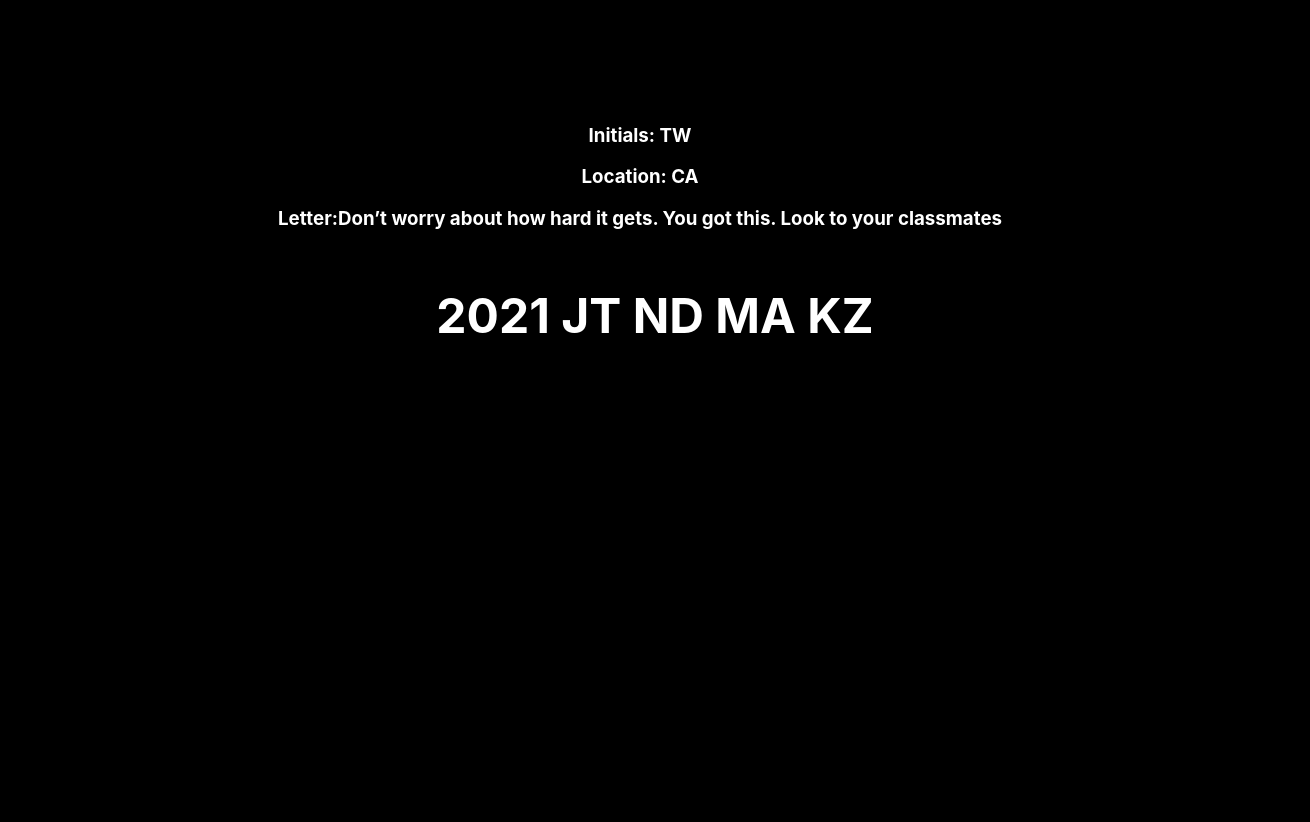
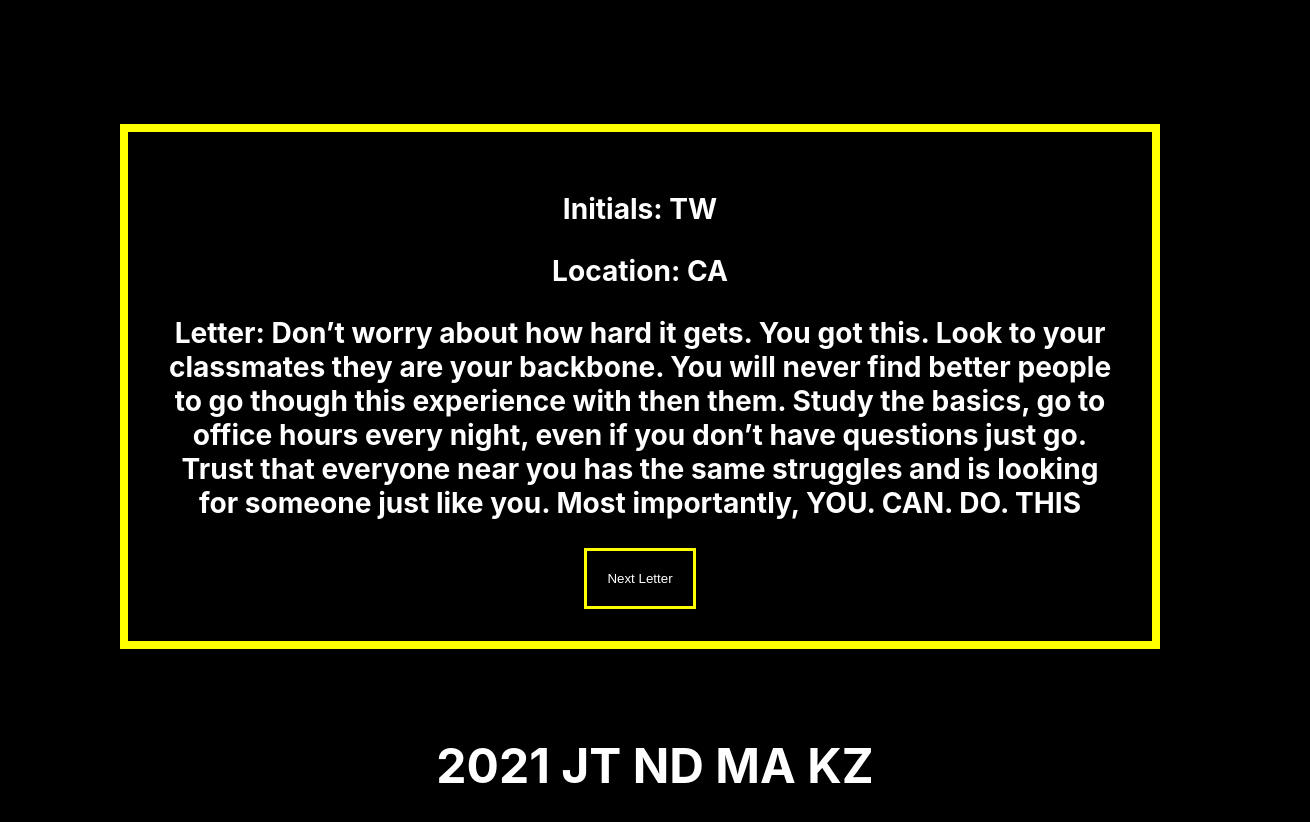
Before and after one commit to taubman33/studentlettersFE, a React (Create React App) app in the folder student-letters/: page / in a window 1280 px wide. Shown: the part 400-1222 px from the top of the page, 1310 px wide, since content can reach past the window. Before the commit the page ends 800 px from the top, so only its background shows below. Built offline with nearby package versions, Linux system fonts and the light colour scheme.

Commit message:
adding button functionality

```diff
--- a/student-letters/src/App.css
+++ b/student-letters/src/App.css
@@ -13,7 +13,6 @@ body {
   font-size: 2rem;
   background-color: black;
   color: white;
-  position: fixed;
   bottom: 0;
   width: 100%;
   text-align: center;
@@ -33,13 +32,26 @@ body {
   margin-top: 2rem;
 }
 
+
+.Main {
+  width: 80%;
+  margin: auto;
+  border: .5rem solid yellow
+}
+
 .Main-container {
 margin-top: 10rem;
+}
+
+.Main-text {
+  padding: 2rem;
+  font-size: 1.5rem;
+}
 
 
+button {
+  background-color: black;
+  border: 3px solid yellow;
+  color: white;
+  padding: 20px;
 }
-
-.Main {
-  width: 60%;
-  margin: auto;
-}
--- a/student-letters/src/components/Main.js
+++ b/student-letters/src/components/Main.js
@@ -1,21 +1,129 @@
 import React from 'react';
 
-function Main(props) {
-    return (
-        <div className = "Main-container">
-            <div className = "Main">
-   <h3>Initials: TW </h3>
-   <h3>Location: CA </h3>
-   <h3>Letter:Don’t worry about how hard it gets.  You got this. Look to your classmates they are your backbone.  You will never find better people to go though this experience with then them.  Study the basics, go to office hours every night, even if you don’t have questions just go.  Trust that everyone near you has the same struggles and is looking for someone just like you. Most importantly, YOU. CAN. DO. THIS </h3>
-   </div>
-   {/* <h3>Initials: {letters.intials}</h3>
-   <h3>Location: {letters.location} </h3>
-   <h3>Letter: {letters.letter} </h3> */}
+
+let letters = [
+       {
+        Initials: "TW",
+        Location: "CA",
+        Letter: "Don’t worry about how hard it gets.  You got this. Look to your classmates they are your backbone.  You will never find better people to go though this experience with then them.  Study the basics, go to office hours every night, even if you don’t have questions just go.  Trust that everyone near you has the same struggles and is looking for someone just like you. Most importantly, YOU. CAN. DO. THIS"
+       },
+
+        {
+        Initials: "DL",
+        Location: "FLA",
+        Letter: "I believe that if you want to succeed in this course you must follow some rules. No matter how difficult it is, DO NOT compare yourself to others. Do not be shy and ask as many questions as you can. It's okay not to understand a concept right away, just keep practicing because it will click eventually. Lastly, DO NOT give up for hard work will never fail you. The light at the end of the tunnel is much closer than you think"
+        },
+
+
+        {
+        Initials: "FA",
+        Location: "NY",
+        Letter:`Hey, you made it. You chose to begin this journey of learning, professional development, and personal growth. The next few weeks are gonna feel like an immense struggle, like Sisyphus rolling a boulder up a hill, only for it to fall down, and you having to start again. Just like Sisyphus, pick yourself back up, and get back at it. Keep trying. That's how you get better. Every time you try, you'll learn something new. You'll figure out a bug. You'll think, "hey, this is starting to sorta make sense?" That's the most important thing. Don't give up.
+        If you can, build a community with your cohort. They will be your best friends during this process. Be kind, help each other. Level up together. Who knows, one day that person in your cohort could be starting up their own company, and they'll remember you and want you on their team.
+        Nothing worth having ever came easy. Believe in yourself. Everything else will follow. Good luck!`
+        },
+
+        {
+        Initials: "JS",
+        Location: "TX",
+        Letter: `Dear future SEI student,
+        Sometimes, while learning this content, or doing a lab, or a break out room, or whatever, you’re going to be like: “I don’t know what the fuck is going on.” But, it’ll be ok. You’ll get it with practice, the logic will make sense after the next lesson, it will click while you are brushing your teeth later, when you make a sandwich, or some other dumb unrelated activity. Reach out to the instructors, they know whats up.
+        Other times, your power will go out. You’re gonna be out of power for five days, and water too, cause why not. You’re gonna have to get snow out of the yard to flush a turd at 2300 while it is 5 degrees. And you will probably live through all of that, just to be a week behind in class. But then, all of your instructors, and peers are going to rally and help you make it through all of that.
+        It’ll work out, just keep on trying. It’ll click, and you’ll finish it.`
+        },
+
+
+        {
+        Initials: "KZ",
+        Location: "NY",
+        Letter:`Starting this program with no prior experience or background in coding was big challenge for me. Many times I felt like I may not be able to keep up with the material being presented to us, sometimes weeks at a time. But there were many others who felt the same and I was not alone. The entire class, both students and teachers, have been such a  big help in completing this program. Also taking the time after classes to practice helped tremendously. Remember that you are braver than you think, stronger than you seem, smarter than you think, and you are not alone, you are supported by the entire cohort. You got THIS!!!`
+        },
+
+
+        {
+        Initials: "JS",
+        Location: "TX",
+        Letter: `Just get comfortable being uncomfortable. It's going to be fast, you will not understand everything. When lost ask questions, learn how to google errors and research the causes. Above all else keep calm, don't let the stress build up even more by panicking. Don't compare yourself to anyone, just try your best and give it your all. Lastly, don't be an island and go to office hours.`
+        },
+
+        {
+        Initials: "MG",
+        Location: "TX",
+        Letter: `Dear Future GA Students :
+        There's several things I'd do on a daily basis during my time at GA, without fail. I'd question myself and wonder if I'd last in the program after spending more than three hours on a single bug. I'd cry at 4am trying to finish homework in time. I'd sleep for less than two hours a night sometimes.
+        This will probably be one of the most challenging things you take on in life. But what you'll find, after many sleepless nights, too much coffee, lots of chit chat in breakout rooms, you'll find that it'd become one of the most rewarding things of you're life.
+        You may question whether you're suited for this. As an art student with no prior experience programming, I'd ask myself that question constantly. But when my code worked, my program ran, the console was clear, and I'd present in class - those questions, fears, worries, and concerns would wash away.
+        If you're questioning whether you're good enough - you are. If you're worried whether you're too slow or too behind - you're right where you need to be.`
+        },
+
+
+        {
+        Initials: "JC",
+        Location: "IL",
+        Letter: `Dear future SEI student(s):
+        I don't know how many years went by where, in the deepest recesses of my mind, a voice was quietly whispering to me "You deserve to be something more", and, in that time, how quick I was to dismiss it. But the day I decided to give that voice a proper listen was when I made the move to join a coding boot camp. To say nothing of the quality of the institute or the course composition, making the choice to try to be better changed my life in such a profound way. Not only from the skills I learned or the discipline instilled in me, but for the people that made that same choice with me. My cohort-mates, the fine folks I've learned to know and love in the last 3 months changed my life and and we all became something more, together.
+        So make the choice to be something more, no matter how daunting or insurmountable it may seem. You won't be alone in making it.`
+        },
+
+
+        {
+        Initials: "BR",
+        Location: "ME",
+        Letter: `This course will be challenging. But you will learn so much information that will be useful to you in the future. There will be days when you'll feel like giving up. There will be times when you have no idea what you're typing. Keep typing anyway. All of the smaller pieces eventually come together to form a bigger picture. And you'll be able to start building everything on your own. DO NOT be afraid to ask questions, or for extra help. The instructors want nothing but for you to succeed. And you will. You've got this.`
+        },
+
+
+        {
+        Initials: "MA",
+        Location: "CA",
+        Letter: `Your commitment to yourself will take you through this journey. It's going to be challenging, but it will be worth the hours in front of your computer. Stay hydrated, meal prep, and remember why you decided to take this cohort on. It's not forever, although it might feel like it at times, and it will fly by. Believe me, if I can do it, you a million percent can do it. Give yourself a break and keep moving forward.`
+        },
+
+        {
+        Initials: "KW",
+        Location: "UT",
+        Letter: `Dear future cohort member,
+        You have begun quite a journey. You will make SO much progress in the coming weeks, it is hard to really imagine the progress you will make. Undoubtedly you will find yourself feeling in over your head, and overwhelmed by the pace of the class.
+        Please take this from me, a student who came in to this course with no prior experience and at one point was feeling ready to break down emotionally due to stress on a daily basis - You will become more comfortable. You will get your head back above the water. Believe in yourself, put one foot in front of the other and just make it one day at a time. You will get there, and you will surprise yourself by how much you learn. Soon enough you will feel like you are on top of the world. Keep going!`
+        },
+
+        {
+        Initials: 'MA',
+        Location: 'IN',
+        Letter : "Before coming into this course, you have to understand this is an intense software immersive course and you will encounter multiple errors but don't give up! Failure is just another step closer to success, Being fearful of failure limits what you can do. Like Warren Buffet said, “the more you learn, the more you earn.” Learn to be uncomfortable to discover your limits. Overcoming your fear of failure will not only make you a better person, but it will make life easier. It will open a variety of opportunities. “Once you become fearless, life becomes limitless.” The best investment you can make is in yourself."
+        }
+]
 
 
 
-    <button id="next-letter">Next Letter</button>
 
+function Main(props) {
+
+    let num = 0;
+    const raiseNum = () => {
+        num = num + 1
+
+        if (num > letters.length) {
+            num = 0
+        }
+        console.log(num)
+        console.log("button working")
+    }
+
+    return (
+    <div className = "Main-container">
+         <div className = "Main">
+            <div className="Main-text">
+
+            <h3>Initials: {letters[num].Initials}</h3>
+            <h3>Location: {letters[num].Location} </h3>
+            <h3>Letter: {letters[num].Letter} </h3>
+
+            <button id="next-letter" onClick={raiseNum}>Next Letter</button>
+            </div>
+
+
+            </div>
         </div>
     );
 }
```
